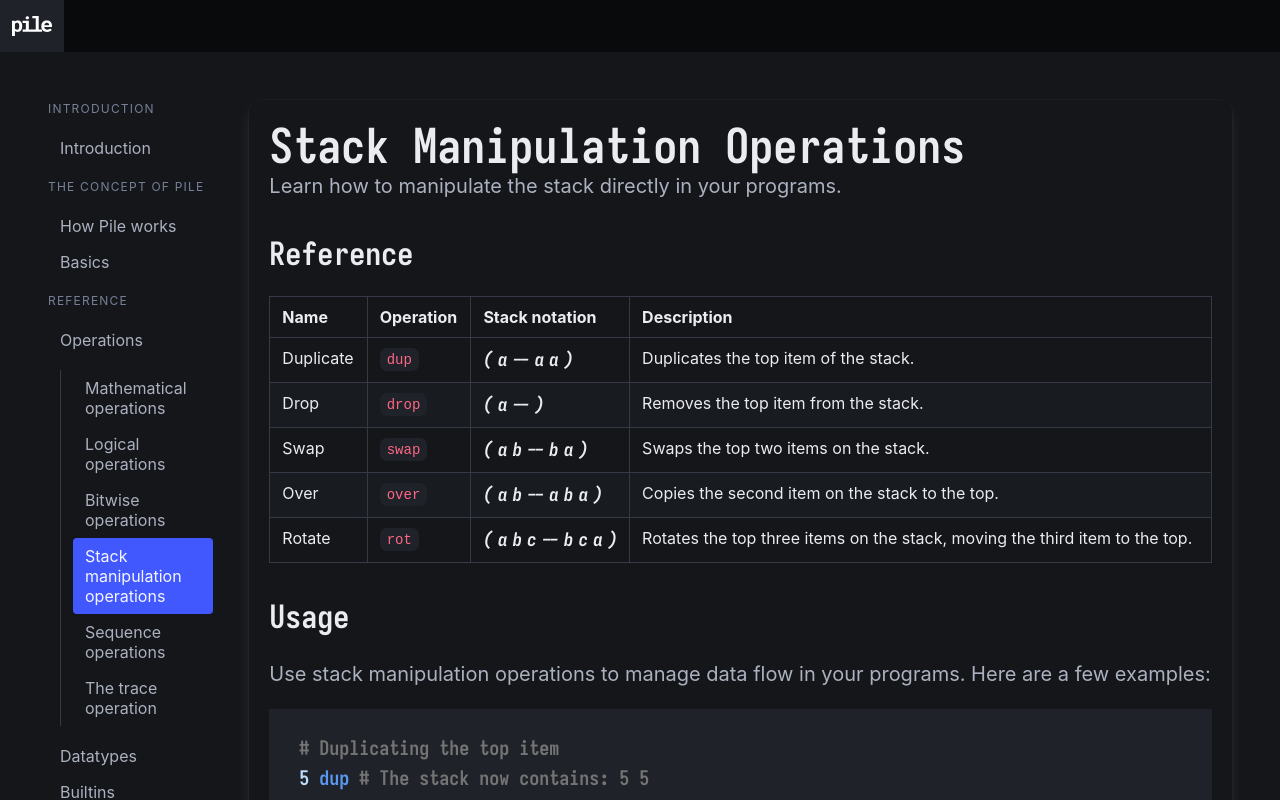
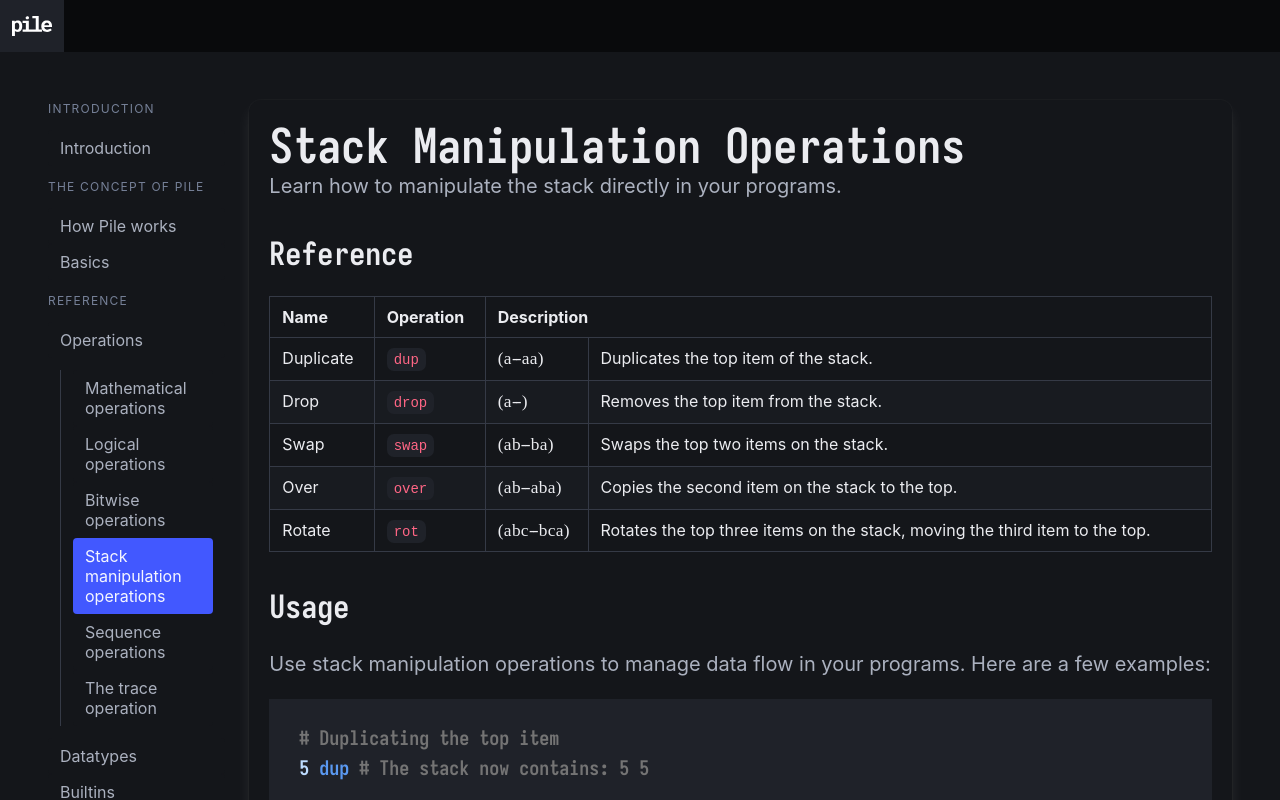
Before and after one commit to marc-dantas/pile-online, a Next.js app: page /docs/stack in a window 1280 px wide. Shown: the top 800 px of the page. Built offline with nearby package versions, Linux system fonts and the light colour scheme.

Commit message:
small change on the stack operations page

```diff
--- a/src/app/docs/stack/page.tsx
+++ b/src/app/docs/stack/page.tsx
@@ -15,8 +15,7 @@
                     <tr>
                         <td>Name</td>
                         <td>Operation</td>
-                        <td>Stack notation</td>
-                        <td>Description</td>
+                        <td colSpan={2}>Description</td>
                     </tr>
                 </thead>
                 <tbody>
--- a/src/app/style.css
+++ b/src/app/style.css
@@ -3,13 +3,6 @@
     src: url('/fonts/Iosevka-Bold.woff2') format('woff2');
     font-weight: bold;
     font-style: normal;
-}
-
-@font-face {
-    font-family: 'Iosevka Italic';
-    src: url('/fonts/Iosevka-BoldItalic.woff2') format('woff2');
-    font-weight: normal;
-    font-style: italic;
 }
 
 .box {
@@ -29,8 +22,8 @@
 }
 
 .notation {
-    font-family: 'Iosevka Italic';
-    font-size: 14pt;
+    font-family: 'Iosevka';
+    font-size: 13pt;
     letter-spacing: -2px;
 }
 
```
